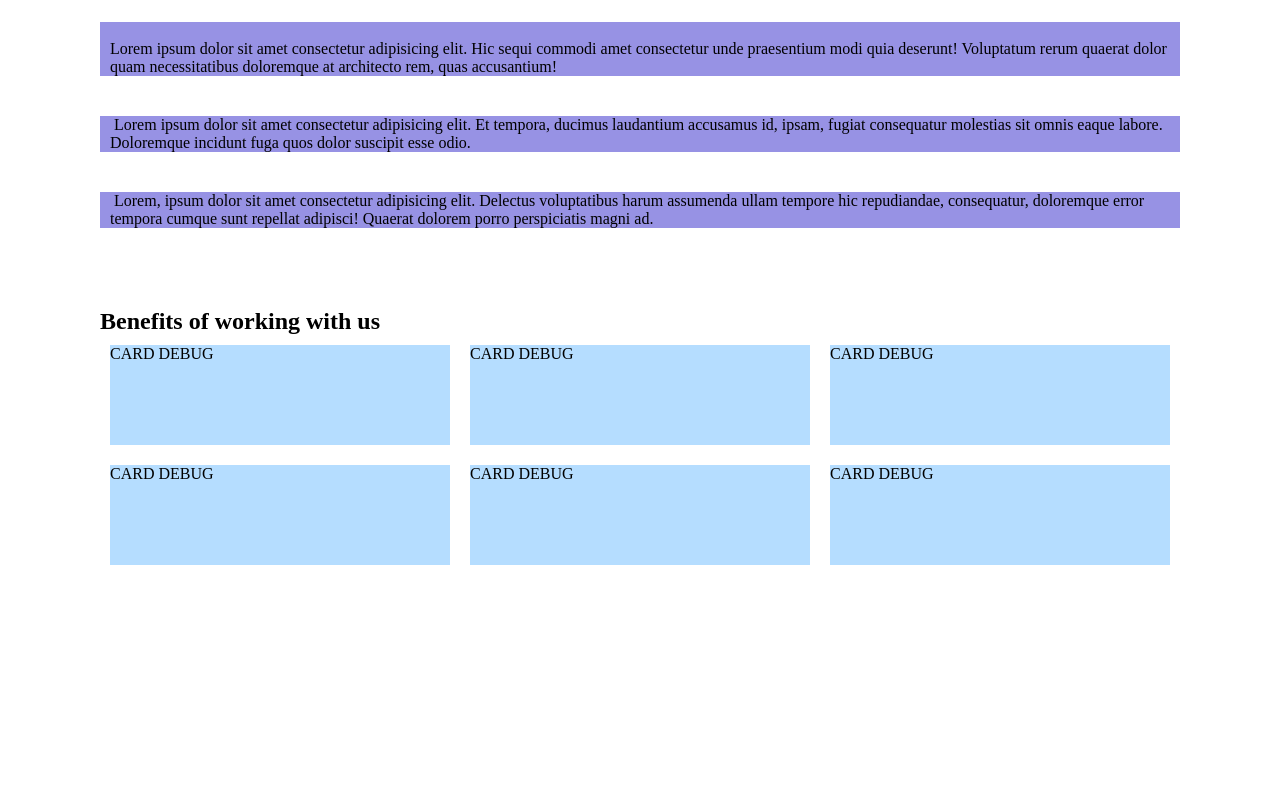
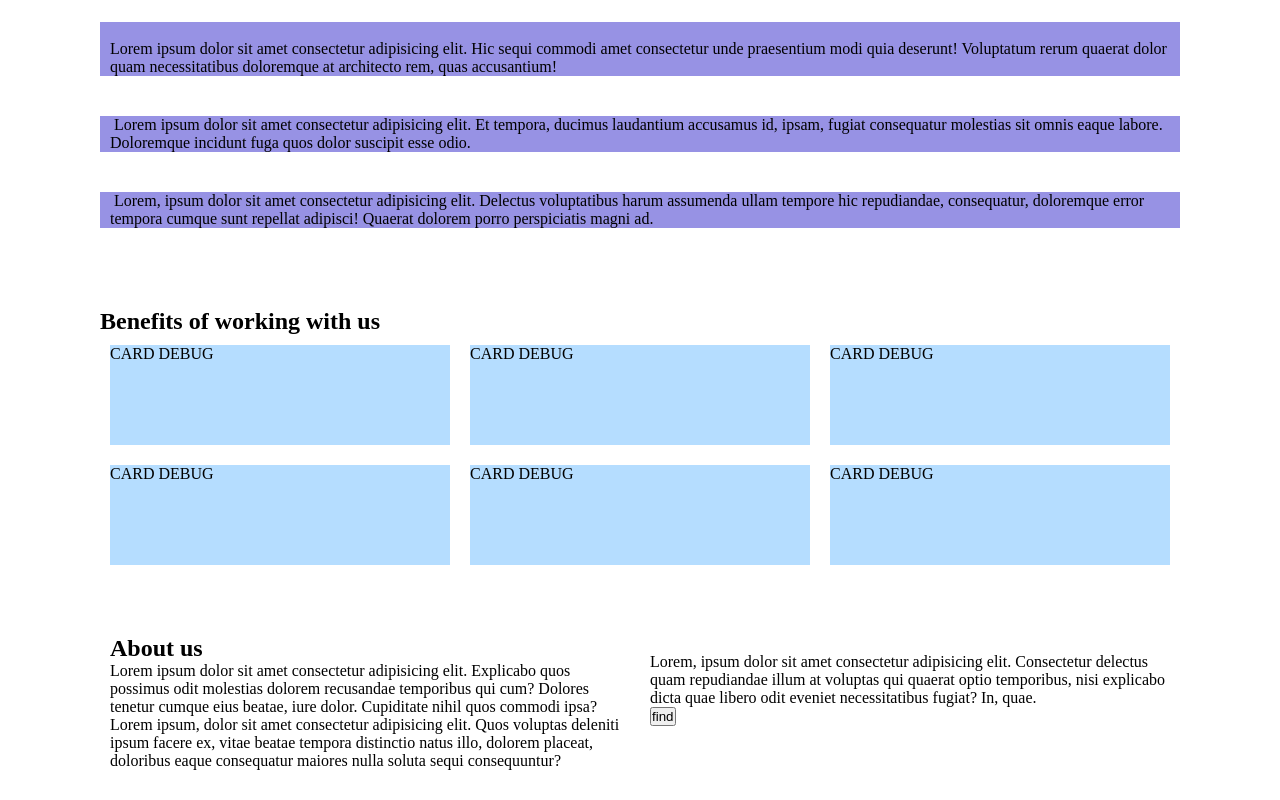
Before and after one commit to AngeloCatarozzolo/html-css-responsive-layout, a plain HTML site: page index.html in a window 1280 px wide. Shown: the part 574-1374 px from the top of the page. Before the commit the page ends 1179 px from the top, so only its background shows below. Drawn offline with Linux system fonts and the light colour scheme.

Commit message:
Quinta parte

```diff
--- a/css/main.css
+++ b/css/main.css
@@ -77,5 +77,13 @@
   .benefits .col{
     width: 100%;
   }
+}
 
+/*----------
+  SECTION 5
+----------*/
+@media screen and (min-width: 463px) {
+  .about .col{
+    width: calc(100% / 2);
+  }
 }
--- a/index.html
+++ b/index.html
@@ -107,6 +107,24 @@
             </div>
         </section>
         <!-- /Quarta parte-->
+        <!-- Quinta parte-->
+        <section class="about">
+            <div class="container">
+                <div class="row">
+                    <div class="col">
+                        <h1>About us</h1>
+                        <p>Lorem ipsum dolor sit amet consectetur adipisicing elit. Explicabo quos possimus odit molestias dolorem recusandae temporibus qui cum? Dolores tenetur cumque eius beatae, iure dolor. Cupiditate nihil quos commodi ipsa?</p>
+                        <p>Lorem ipsum, dolor sit amet consectetur adipisicing elit. Quos voluptas deleniti ipsum facere ex, vitae beatae tempora distinctio natus illo, dolorem placeat, doloribus eaque consequatur maiores nulla soluta sequi consequuntur?</p>
+                    </div>
+                    <div class="col">
+                        <img src="" alt="">
+                        <p>Lorem, ipsum dolor sit amet consectetur adipisicing elit. Consectetur delectus quam repudiandae illum at voluptas qui quaerat optio temporibus, nisi explicabo dicta quae libero odit eveniet necessitatibus fugiat? In, quae.</p>
+                        <button> find</button>
+                    </div>
+                </div>
+            </div>
+        </section>
+        <!-- /Quinta parte-->
 
     </main>
     <footer></footer>
```
